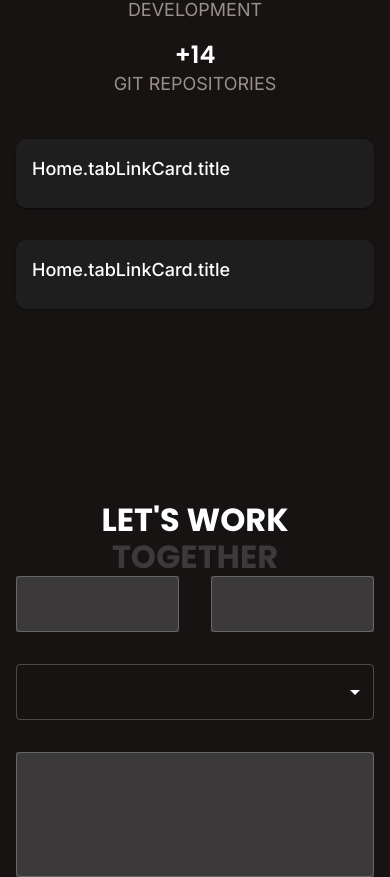
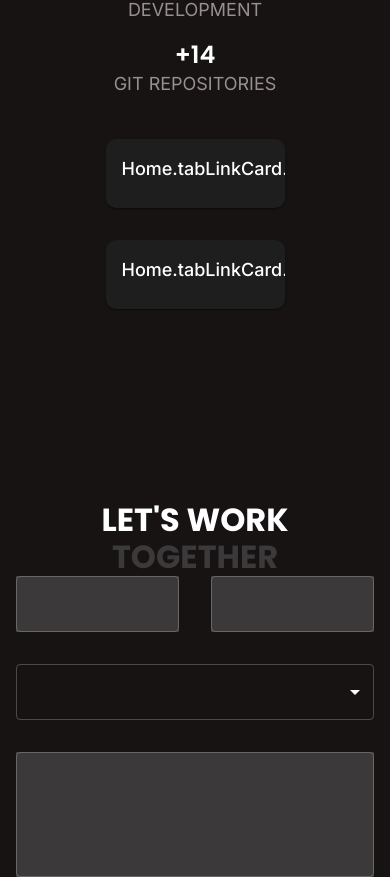
Before and after one commit to rotembab/resume-frontend, a React (Vite) app: page / in a window 390 px wide. Shown: the part 1072-1949 px from the top of the page. Built offline with nearby package versions, Linux system fonts and the light colour scheme.

Commit message:
removed some things and added media query

```diff
--- a/src/components/ui/tab-link-card/tab-link-card.component.tsx
+++ b/src/components/ui/tab-link-card/tab-link-card.component.tsx
@@ -1,7 +1,7 @@
 import { Card, Typography, CardContent, Box } from '@mui/material';
-import { useTranslation } from 'react-i18next';
 import { useNavigate } from 'react-router';
 import { useMediaQuery } from '@mui/material';
+import { customSizesMediaQuery } from '../../../themes/custom-sizes-query';
 
 type TabLinkCardProps = {
   link: string;
@@ -10,13 +10,14 @@ type TabLinkCardProps = {
 };
 
 export const TabLinkCard = ({ link, title, icon }: TabLinkCardProps) => {
-  const { t } = useTranslation();
   const navigate = useNavigate();
-  const isMobile = useMediaQuery('(max-width:900px)');
+  const isBelowMd = useMediaQuery(customSizesMediaQuery.md);
   return (
     <Card
       sx={{
         borderRadius: '10px',
+        width: isBelowMd ? '50%' : '100%',
+        margin: isBelowMd ? 'auto' : '0',
       }}
       onClick={() => navigate(link)}
     >
```
